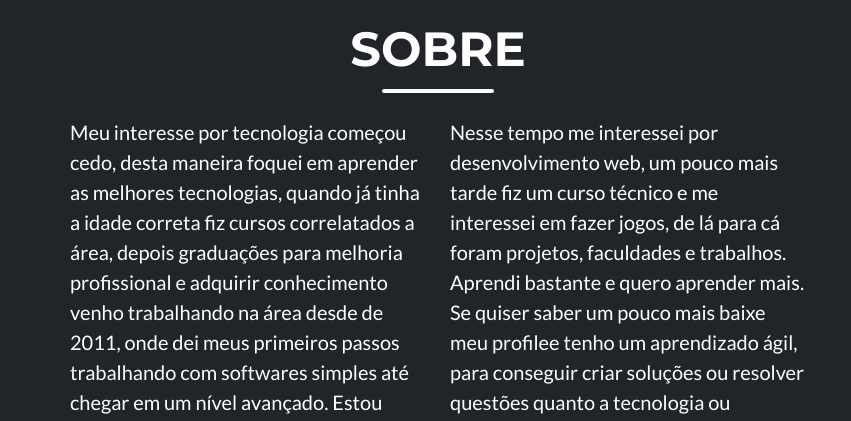
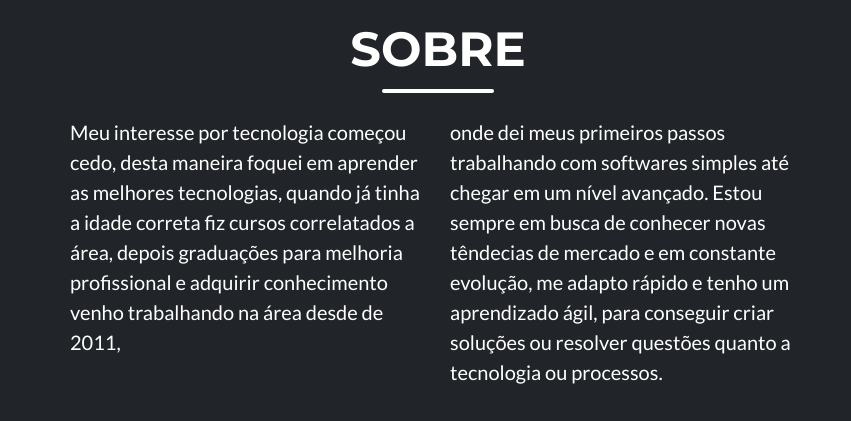
Before and after one commit to Edicrei/portfolio, a plain HTML site: page index.html in a window 1280 px wide. Shown: the part 1450-1871 px from the top of the page, without its empty margins (202-1053 px from the left). Drawn offline with nearby package versions, Linux system fonts and the light colour scheme.

Commit message:
Update index.html
Signed-off-by: Edicrei <33599545+Edicrei@users.noreply.github.com>

```diff
--- a/index.html
+++ b/index.html
@@ -137,8 +137,13 @@
                 </div>
                 <!-- About Section Content-->
                 <div class="row">
-                    <div class="col-lg-4 ms-auto"><p class="lead">Meu interesse por tecnologia começou cedo, desta maneira foquei em aprender as melhores tecnologias, quando já tinha a idade correta fiz cursos correlatados a área, depois graduações para melhoria profissional e adquirir conhecimento venho trabalhando na área desde de 2011, onde dei meus primeiros passos trabalhando com softwares simples até chegar em um nível avançado. Estou sempre em busca de conhecer novas têndecias de mercado e em constante evolução, me adapto rápido </p></div>
-                    <div class="col-lg-4 me-auto"><p class="lead">Nesse tempo me interessei por desenvolvimento web, um pouco mais tarde fiz um curso técnico e me interessei em fazer jogos, de lá para cá foram projetos, faculdades e trabalhos. Aprendi bastante e quero aprender mais. Se quiser saber um pouco mais baixe meu profilee tenho um aprendizado ágil, para conseguir criar soluções ou resolver questões quanto a tecnologia ou processos.</p></div>
+                    <div class="col-lg-4 ms-auto"><p class="lead">Meu interesse por tecnologia começou cedo, desta maneira foquei em aprender as melhores tecnologias, quando já tinha a idade correta fiz cursos correlatados a área,
+                                                                  depois graduações para melhoria profissional e adquirir conhecimento venho trabalhando na área desde de 2011, </p></div>
+                    <div class="col-lg-4 me-auto"><p class="lead">onde dei meus primeiros passos trabalhando com softwares simples até chegar em um nível avançado.
+                                                                  Estou sempre em busca de conhecer novas têndecias de mercado e em constante evolução, me adapto rápido e tenho um aprendizado ágil,
+                                                                  para conseguir criar soluções ou resolver questões quanto a tecnologia ou processos.
+
+                    </p></div>
 
                 </div>
                 <!-- About Section Button-->
```
